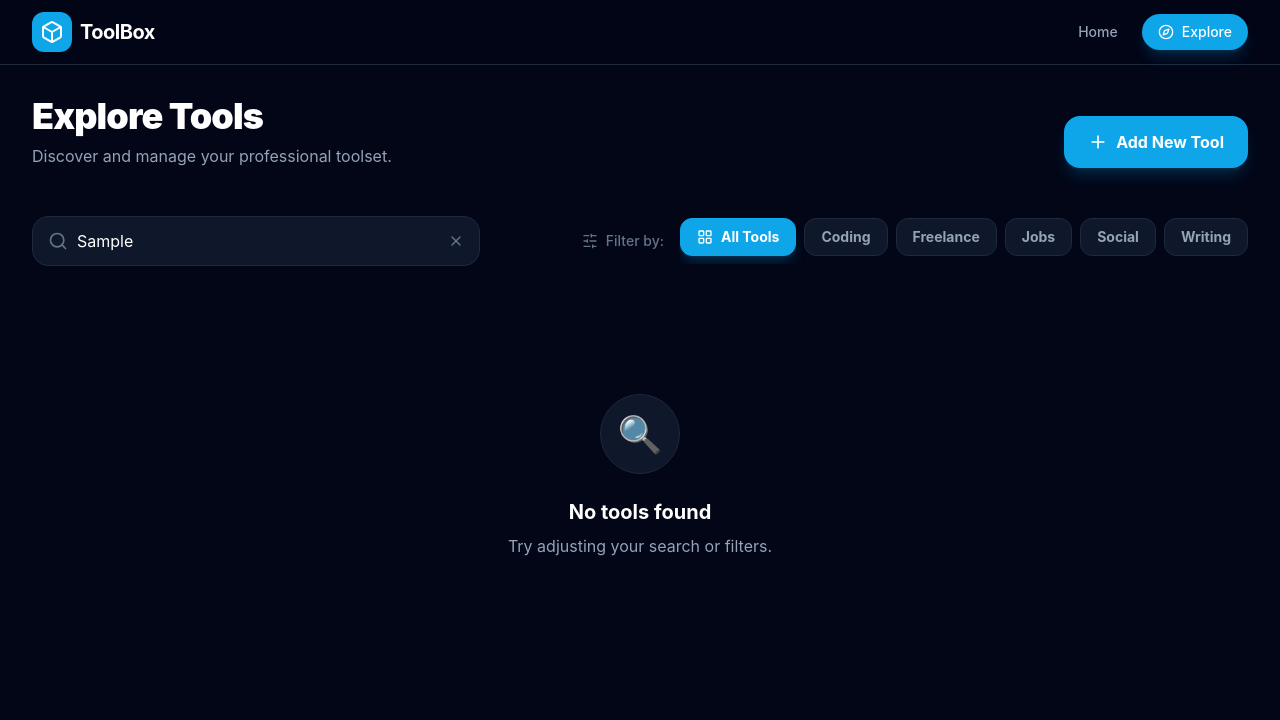
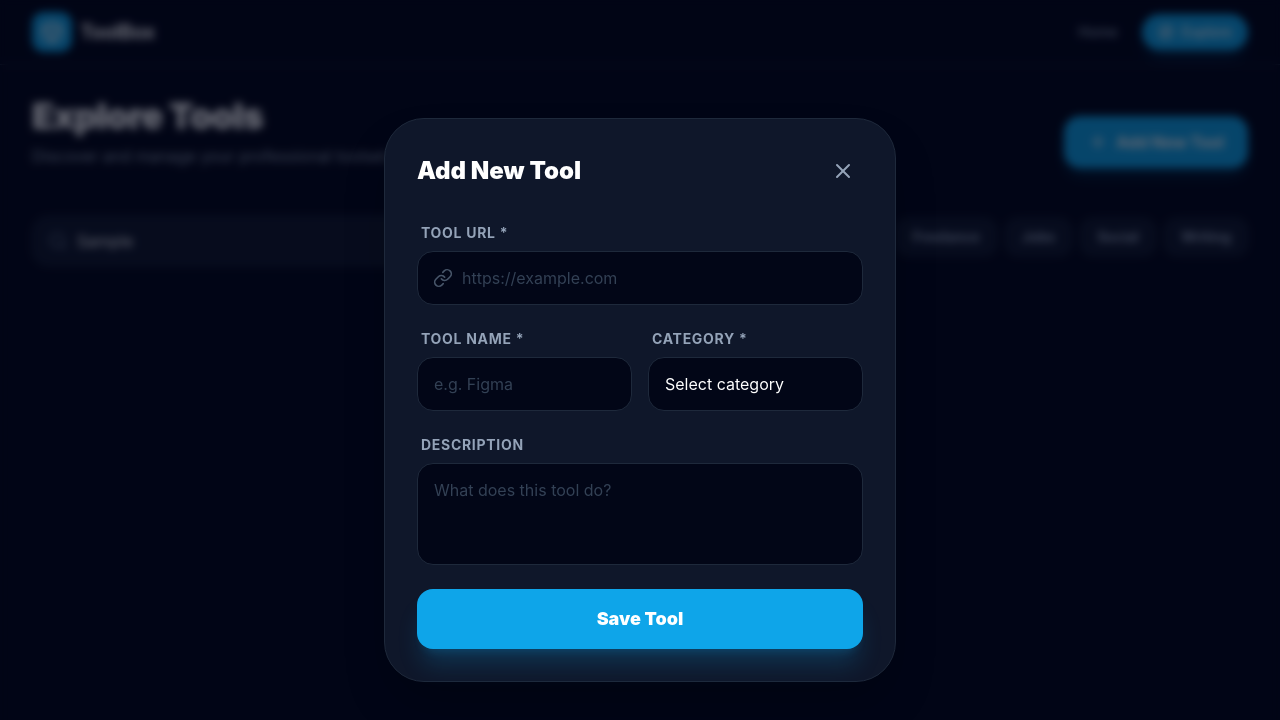
Before and after one commit to rashidnarikkodan/ToolBox, a React (Vite) app: page /tools in a window 1280 px wide. Both pictures are taken after typing "Sample" into the empty fields and a click on the button "Add New Tool". Shown: the top 720 px of the page. Built offline with nearby package versions, Linux system fonts and the light colour scheme.

Commit message:
feat: implement Add Tool form with smart URL auto-fill

```diff
--- /dev/null
+++ b/src/components/AddToolForm.jsx
@@ -0,0 +1,181 @@
+import React, { useState, useEffect, useCallback } from 'react';
+import { X, Link as LinkIcon, Sparkles, AlertCircle, Loader2 } from 'lucide-react';
+import { extractToolMeta } from '../utils/toolMeta';
+import { motion, AnimatePresence } from 'framer-motion';
+
+const AddToolForm = ({ isOpen, onClose, onAdd, categories }) => {
+  const [formData, setFormData] = useState({
+    name: '',
+    url: '',
+    category: '',
+    description: '',
+    icon: ''
+  });
+  const [isAutoFilling, setIsAutoFilling] = useState(false);
+  const [error, setError] = useState('');
+
+  // Handle URL change with auto-fill
+  useEffect(() => {
+    if (!formData.url || formData.url.length < 5) return;
+
+    const timer = setTimeout(() => {
+      const meta = extractToolMeta(formData.url);
+      if (meta) {
+        setIsAutoFilling(true);
+        // Simulate a slight delay for better UX "magic" feel
+        setTimeout(() => {
+          setFormData(prev => ({
+            ...prev,
+            name: prev.name || meta.name,
+            icon: meta.icon,
+            description: prev.description || `A powerful tool for ${prev.category || 'your workflow'}.`
+          }));
+          setIsAutoFilling(false);
+        }, 600);
+      }
+    }, 500);
+
+    return () => clearTimeout(timer);
+  }, [formData.url]);
+
+  const handleSubmit = (e) => {
+    e.preventDefault();
+    if (!formData.name || !formData.url || !formData.category) {
+      setError('Please fill in all required fields.');
+      return;
+    }
+
+    try {
+      new URL(formData.url.startsWith('http') ? formData.url : `https://${formData.url}`);
+    } catch (e) {
+      setError('Please enter a valid URL.');
+      return;
+    }
+
+    onAdd(formData);
+    setFormData({ name: '', url: '', category: '', description: '', icon: '' });
+    onClose();
+  };
+
+  if (!isOpen) return null;
+
+  return (
+    <AnimatePresence>
+      <div className="fixed inset-0 z-[60] flex items-center justify-center p-4">
+        {/* Backdrop */}
+        <motion.div
+          initial={{ opacity: 0 }}
+          animate={{ opacity: 1 }}
+          exit={{ opacity: 0 }}
+          onClick={onClose}
+          className="absolute inset-0 bg-slate-950/60 backdrop-blur-sm"
+        />
+
+        {/* Modal Content */}
+        <motion.div
+          initial={{ opacity: 0, scale: 0.95, y: 20 }}
+          animate={{ opacity: 1, scale: 1, y: 0 }}
+          exit={{ opacity: 0, scale: 0.95, y: 20 }}
+          className="relative w-full max-w-lg bg-slate-900 border border-slate-800 rounded-[2.5rem] p-8 shadow-2xl"
+        >
+          <div className="flex items-center justify-between mb-8">
+            <h2 className="text-2xl font-black text-white">Add New Tool</h2>
+            <button
+              onClick={onClose}
+              className="p-2 hover:bg-slate-800 rounded-xl text-slate-400 transition-colors"
+            >
+              <X className="w-6 h-6" />
+            </button>
+          </div>
+
+          <form onSubmit={handleSubmit} className="space-y-6">
+            {/* URL Input */}
+            <div>
+              <label className="block text-sm font-bold text-slate-400 mb-2 ml-1 uppercase tracking-wider">Tool URL *</label>
+              <div className="relative">
+                <div className="absolute inset-y-0 left-0 pl-4 flex items-center pointer-events-none">
+                  <LinkIcon className="w-5 h-5 text-slate-600" />
+                </div>
+                <input
+                  type="text"
+                  placeholder="https://example.com"
+                  value={formData.url}
+                  onChange={(e) => setFormData({ ...formData, url: e.target.value })}
+                  className="block w-full pl-11 pr-4 py-3.5 bg-slate-950 border border-slate-800 text-white rounded-2xl focus:ring-2 focus:ring-primary-500/20 focus:border-primary-500 transition-all placeholder:text-slate-700"
+                />
+                {isAutoFilling && (
+                  <div className="absolute inset-y-0 right-0 pr-4 flex items-center">
+                    <Loader2 className="w-5 h-5 text-primary-500 animate-spin" />
+                  </div>
+                )}
+              </div>
+            </div>
+
+            {/* Name and Icon Row */}
+            <div className="grid grid-cols-1 sm:grid-cols-2 gap-4">
+              <div>
+                <label className="block text-sm font-bold text-slate-400 mb-2 ml-1 uppercase tracking-wider">Tool Name *</label>
+                <div className="relative">
+                   <input
+                    type="text"
+                    placeholder="e.g. Figma"
+                    value={formData.name}
+                    onChange={(e) => setFormData({ ...formData, name: e.target.value })}
+                    className="block w-full px-4 py-3.5 bg-slate-950 border border-slate-800 text-white rounded-2xl focus:ring-2 focus:ring-primary-500/20 focus:border-primary-500 transition-all placeholder:text-slate-700"
+                  />
+                  {formData.name && !isAutoFilling && (
+                     <div className="absolute inset-y-0 right-0 pr-4 flex items-center pointer-events-none">
+                        <Sparkles className="w-4 h-4 text-primary-500" />
+                     </div>
+                  )}
+                </div>
+              </div>
+              <div>
+                <label className="block text-sm font-bold text-slate-400 mb-2 ml-1 uppercase tracking-wider">Category *</label>
+                <select
+                  value={formData.category}
+                  onChange={(e) => setFormData({ ...formData, category: e.target.value })}
+                  className="block w-full px-4 py-3.5 bg-slate-950 border border-slate-800 text-white rounded-2xl focus:ring-2 focus:ring-primary-500/20 focus:border-primary-500 transition-all appearance-none cursor-pointer"
+                >
+                  <option value="" disabled>Select category</option>
+                  {categories.map(cat => (
+                    <option key={cat} value={cat}>{cat}</option>
+                  ))}
+                  <option value="Other">Other</option>
+                </select>
+              </div>
+            </div>
+
+            {/* Description */}
+            <div>
+              <label className="block text-sm font-bold text-slate-400 mb-2 ml-1 uppercase tracking-wider">Description</label>
+              <textarea
+                placeholder="What does this tool do?"
+                value={formData.description}
+                onChange={(e) => setFormData({ ...formData, description: e.target.value })}
+                rows="3"
+                className="block w-full px-4 py-3.5 bg-slate-950 border border-slate-800 text-white rounded-2xl focus:ring-2 focus:ring-primary-500/20 focus:border-primary-500 transition-all placeholder:text-slate-700 resize-none"
+              />
+            </div>
+
+            {error && (
+              <div className="flex items-center gap-2 p-4 bg-red-500/10 border border-red-500/20 rounded-2xl text-red-400 text-sm">
+                <AlertCircle className="w-4 h-4" />
+                {error}
+              </div>
+            )}
+
+            <button
+              type="submit"
+              className="w-full py-4 bg-primary-500 hover:bg-primary-600 text-white rounded-2xl font-black text-lg transition-all shadow-xl shadow-primary-500/20 active:scale-95"
+            >
+              Save Tool
+            </button>
+          </form>
+        </motion.div>
+      </div>
+    </AnimatePresence>
+  );
+};
+
+export default AddToolForm;
--- a/src/pages/ToolsPage.jsx
+++ b/src/pages/ToolsPage.jsx
@@ -3,12 +3,14 @@ import { useTools } from '../context/ToolContext';
 import ToolList from '../components/ToolList';
 import SearchBar from '../components/SearchBar';
 import CategoryFilter from '../components/CategoryFilter';
+import AddToolForm from '../components/AddToolForm';
 import { Plus, SlidersHorizontal } from 'lucide-react';
 
 const ToolsPage = () => {
-  const { tools, removeTool } = useTools();
+  const { tools, addTool, removeTool } = useTools();
   const [searchQuery, setSearchQuery] = useState('');
   const [activeCategory, setActiveCategory] = useState('All');
+  const [isModalOpen, setIsModalOpen] = useState(false);
 
   // Dynamically extract unique categories
   const categories = useMemo(() => {
@@ -33,7 +35,10 @@ const ToolsPage = () => {
           <h1 className="text-4xl font-black text-white mb-2 tracking-tight">Explore Tools</h1>
           <p className="text-slate-400">Discover and manage your professional toolset.</p>
         </div>
-        <button className="flex items-center gap-2 px-6 py-3.5 bg-primary-500 hover:bg-primary-600 text-white rounded-2xl font-bold transition-all shadow-lg shadow-primary-500/20 active:scale-95 shrink-0">
+        <button
+          onClick={() => setIsModalOpen(true)}
+          className="flex items-center gap-2 px-6 py-3.5 bg-primary-500 hover:bg-primary-600 text-white rounded-2xl font-bold transition-all shadow-lg shadow-primary-500/20 active:scale-95 shrink-0"
+        >
           <Plus className="w-5 h-5" />
           Add New Tool
         </button>
@@ -60,6 +65,13 @@ const ToolsPage = () => {
       <main>
         <ToolList tools={filteredTools} onDelete={removeTool} />
       </main>
+
+      <AddToolForm
+        isOpen={isModalOpen}
+        onClose={() => setIsModalOpen(false)}
+        onAdd={addTool}
+        categories={categories}
+      />
     </div>
   );
 };
--- /dev/null
+++ b/src/utils/toolMeta.js
@@ -0,0 +1,46 @@
+/**
+ * Extracts tool metadata from a URL.
+ * @param {string} urlString
+ * @returns {object} { name, icon }
+ */
+export function extractToolMeta(urlString) {
+  try {
+    const url = new URL(urlString.startsWith('http') ? urlString : `https://${urlString}`);
+    const hostname = url.hostname.replace('www.', '');
+    const domainParts = hostname.split('.');
+
+    // Basic capitalization for common domains
+    let name = domainParts[0];
+    if (name === 'github') name = 'GitHub';
+    else if (name === 'linkedin') name = 'LinkedIn';
+    else if (name === 'youtube') name = 'YouTube';
+    else if (name === 'leetcode') name = 'LeetCode';
+    else if (name === 'codeforces') name = 'Codeforces';
+    else {
+      name = name.charAt(0).toUpperCase() + name.slice(1);
+    }
+
+    return {
+      name,
+      icon: `https://www.google.com/s2/favicons?domain=${hostname}&sz=64`,
+      hostname
+    };
+  } catch (error) {
+    return null;
+  }
+}
+
+/**
+ * Debounce function to limit API calls or heavy processing
+ */
+export function debounce(func, wait) {
+  let timeout;
+  return function executedFunction(...args) {
+    const later = () => {
+      clearTimeout(timeout);
+      func(...args);
+    };
+    clearTimeout(timeout);
+    timeout = setTimeout(later, wait);
+  };
+}
```
